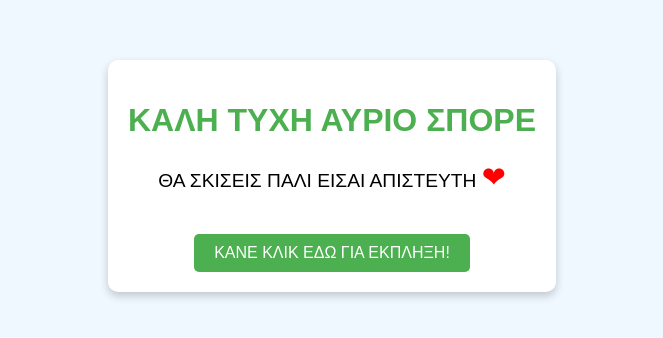
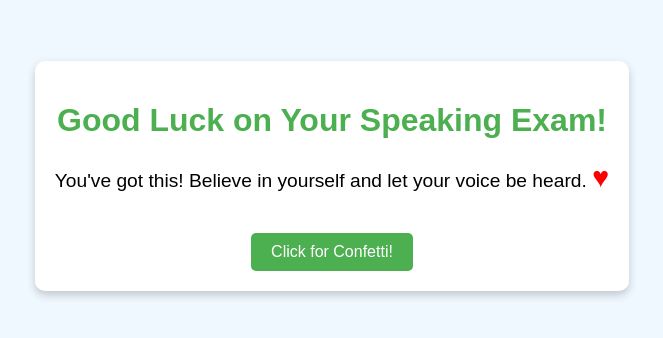
Before and after one commit to NickGkiokas/Surprise, a plain HTML site: page index.html in a window 1280 px wide. Shown: the part 224-562 px from the top of the page, without its empty margins (308-971 px from the left). Drawn offline with Linux system fonts and the light colour scheme.

Commit message:
Update index.html

```diff
--- a/index.html
+++ b/index.html
@@ -3,15 +3,16 @@
 <head>
     <meta charset="UTF-8">
     <meta name="viewport" content="width=device-width, initial-scale=1.0">
-    <title>ΚΑΛΗ ΤΥΧΗ</title>
+    <title>Good Luck!</title>
     <link rel="stylesheet" href="styles.css">
 </head>
 <body>
     <div class="container">
-        <h1>ΚΑΛΗ ΤΥΧΗ ΑΥΡΙΟ ΣΠΟΡΕ</h1>
-        <p>ΘΑ ΣΚΙΣΕΙΣ ΠΑΛΙ ΕΙΣΑΙ ΑΠΙΣΤΕΥΤΗ <span class="heart">&#10084;</span></p>
-        <button id="confettiButton">ΚΑΝΕ ΚΛΙΚ ΕΔΩ ΓΙΑ ΕΚΠΛΗΞΗ!</button>
+        <h1>Good Luck on Your Speaking Exam!</h1>
+        <p>You've got this! Believe in yourself and let your voice be heard. <span class="heart">&hearts;</span></p>
+        <button id="confettiButton">Click for Confetti!</button>
         <canvas id="confettiCanvas"></canvas>
+        <audio id="funTune" src="tune.mp3"></audio>
     </div>
     <script src="script.js"></script>
 </body>
```
